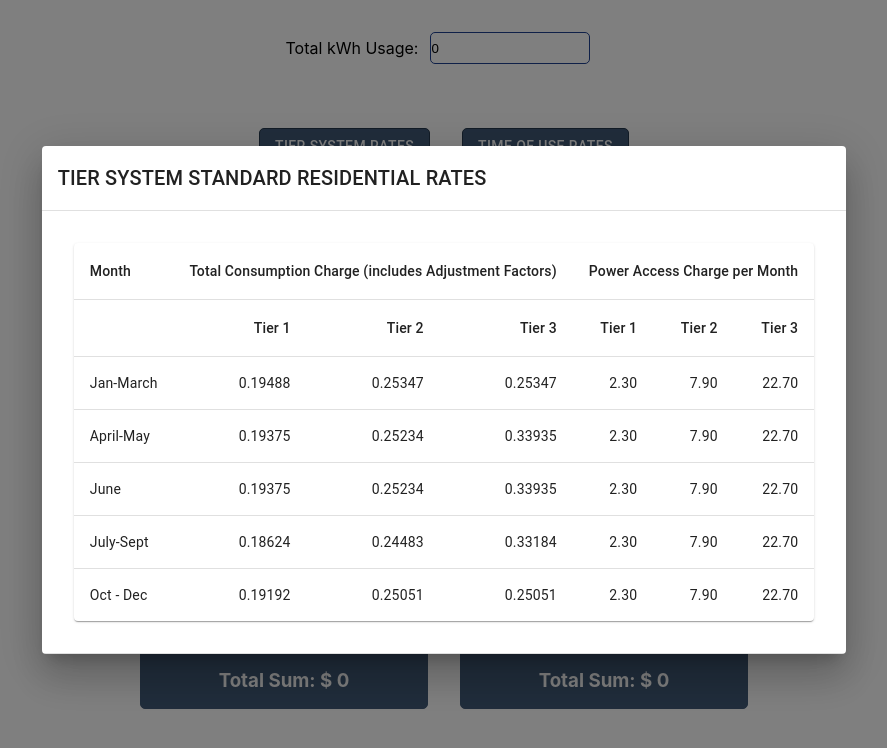
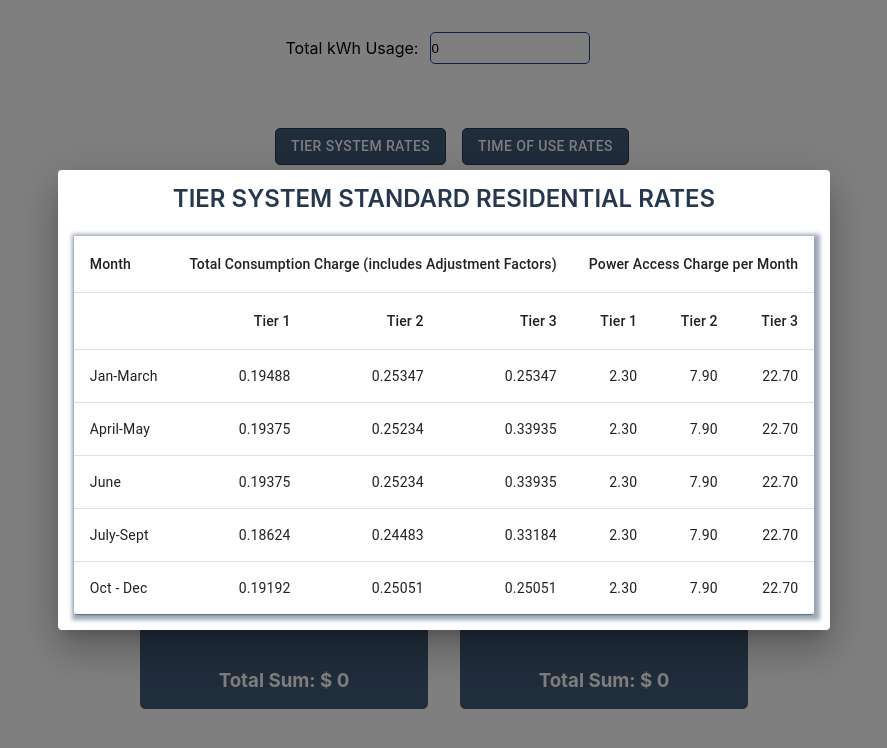
Before and after one commit to Satenik-Ba/ladwp-rate-calculator, a React (Create React App) app: page / in a window 1280 px wide. Both pictures are taken after a click on the button "TIER SYSTEM RATES". Shown: the top 748 px of the page, without its empty margins (196-1083 px from the left). Built offline with nearby package versions, Linux system fonts and the light colour scheme.

Commit message:
stylistic improvements

```diff
--- a/src/components/Rates/tierSystemRates.js
+++ b/src/components/Rates/tierSystemRates.js
@@ -27,11 +27,9 @@ import TableHead from "@mui/material/TableHead";
 import TableRow from "@mui/material/TableRow";
 import Paper from "@mui/material/Paper";
 import styles from "./tierSystemRates.module.css";
-import PropTypes from "prop-types";
 import Button from "@mui/material/Button";
 import { styled } from "@mui/material/styles";
 import Dialog from "@mui/material/Dialog";
-import DialogTitle from "@mui/material/DialogTitle";
 import DialogContent from "@mui/material/DialogContent";
 
 const BootstrapDialog = styled(Dialog)(({ theme }) => ({
@@ -111,21 +109,6 @@ const months = [
   ),
 ];
 
-function BootstrapDialogTitle(props) {
-  const { children, onClose, ...other } = props;
-
-  return (
-    <DialogTitle sx={{ m: 0, p: 2 }} {...other}>
-      {children}
-    </DialogTitle>
-  );
-}
-
-BootstrapDialogTitle.propTypes = {
-  children: PropTypes.node,
-  onClose: PropTypes.func.isRequired,
-};
-
 export default function TierSystemRate() {
   const [open, setOpen] = React.useState(false);
 
@@ -151,13 +134,10 @@ export default function TierSystemRate() {
         open={open}
         maxWidth="750"
       >
-        <BootstrapDialogTitle
-          id="customized-dialog-title"
-          onClose={handleClose}
-        >
+        <h2 className={styles.header}>
           Tier System Standard Residential Rates
-        </BootstrapDialogTitle>
-        <DialogContent dividers>
+        </h2>
+        <DialogContent>
           <div className={styles.wrapper}>
             {" "}
             <TableContainer component={Paper}>
--- a/src/components/Rates/tierSystemRates.module.css
+++ b/src/components/Rates/tierSystemRates.module.css
@@ -1,5 +1,6 @@
 .wrapper {
-  padding: 1rem;
+  padding: 0rem;
+  box-shadow: 2px 2px 4px 4px rgba(65, 90, 119, 0.5) !important;
 }
 .btn {
   margin: 1rem !important;
@@ -8,3 +9,11 @@
   background-color: #415a77 !important;
   color: #fff !important;
 }
+
+.header {
+  color: #25384d;
+  font-weight: 600;
+  padding: 0.4rem;
+  margin-top: 0.5rem;
+  align-self: center;
+}
--- a/src/components/Rates/timeOfUseRates.js
+++ b/src/components/Rates/timeOfUseRates.js
@@ -27,10 +27,8 @@ import TableHead from "@mui/material/TableHead";
 import TableRow from "@mui/material/TableRow";
 import Paper from "@mui/material/Paper";
 import styles from "./timeOfUseRates.module.css";
-import PropTypes from "prop-types";
 import { styled } from "@mui/material/styles";
 import Dialog from "@mui/material/Dialog";
-import DialogTitle from "@mui/material/DialogTitle";
 import DialogContent from "@mui/material/DialogContent";
 import ToggleButton from "@mui/material/ToggleButton";
 
@@ -42,21 +40,6 @@ const BootstrapDialog = styled(Dialog)(({ theme }) => ({
     padding: theme.spacing(1),
   },
 }));
-
-function BootstrapDialogTitle(props) {
-  const { children, onClose, ...other } = props;
-
-  return (
-    <DialogTitle sx={{ m: 0, p: 2 }} {...other}>
-      {children}
-    </DialogTitle>
-  );
-}
-
-BootstrapDialogTitle.propTypes = {
-  children: PropTypes.node,
-  onClose: PropTypes.func.isRequired,
-};
 
 function createData(month, serviceCharge, highPeak, lowPeak, base) {
   return { month, serviceCharge, highPeak, lowPeak, base };
@@ -126,13 +109,8 @@ export default function TimeOfUseRates() {
         open={open}
         maxWidth="750"
       >
-        <BootstrapDialogTitle
-          id="customized-dialog-title"
-          onClose={handleClose}
-        >
-          Time Of Use Residential Rates
-        </BootstrapDialogTitle>
-        <DialogContent dividers>
+        <h2 className={styles.header}>Time of Use Residential Rates</h2>
+        <DialogContent>
           <div className={styles.wrapper}>
             {" "}
             <TableContainer component={Paper}>
--- a/src/components/Rates/timeOfUseRates.module.css
+++ b/src/components/Rates/timeOfUseRates.module.css
@@ -1,11 +1,20 @@
 .wrapper {
-  padding: 1rem;
+  padding: 0rem;
+  box-shadow: 2px 2px 4px 4px rgba(65, 90, 119, 0.5) !important;
 }
 
 .btn {
-  margin: 1rem !important;
+  margin: 1rem 0rem !important;
   border-radius: 5px !important;
   border: 1px solid #25384d !important;
   background-color: #415a77 !important;
   color: #fff !important;
 }
+
+.header {
+  color: #25384d;
+  font-weight: 600;
+  padding: 0.4rem;
+  margin-top: 0.5rem;
+  align-self: center;
+}
```
